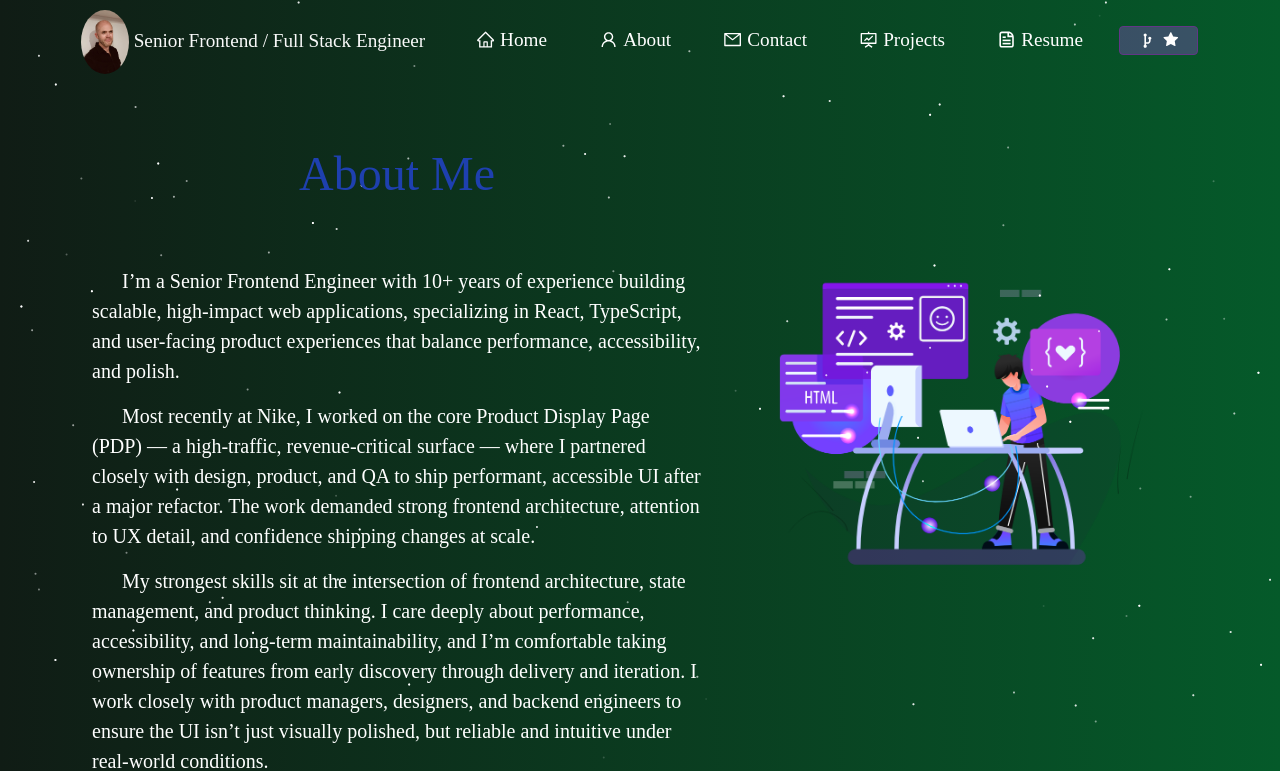
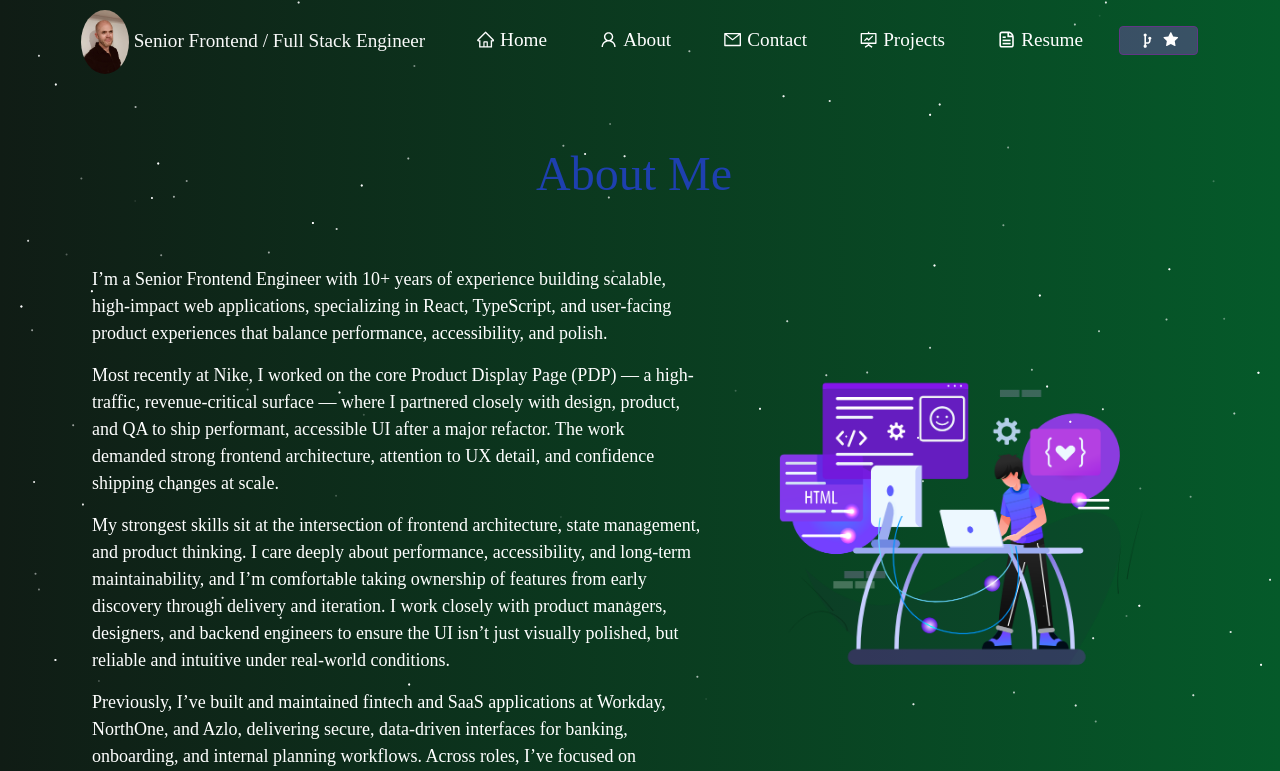
Before and after one commit to 79sphelps/steve-phelps, a React (Create React App) app: page /about in a window 1280 px wide. Shown: the top 771 px of the page. Built offline with nearby package versions, Linux system fonts and the light colour scheme.

Commit message:
Updating title positioning on About page

```diff
--- a/src/components/About/About.js
+++ b/src/components/About/About.js
@@ -15,17 +15,6 @@ const About = () => {
     <Container fluid className="about-section">
       <Particle />
       <Container>
-        {/* <Row style={{ justifyContent: "center", padding: "10px" }}> */}
-        <Row >
-          {/* <Col
-            md={7}
-            style={{
-              justifyContent: "center",
-              paddingTop: "30px",
-              paddingBottom: "50px",
-            }}
-          > */}
-          <Col style={{ textAlign: 'left' }}>
         <h1 style={{ fontSize: "2.1em", paddingBottom: "20px" }}>
           <BlurText
             text={ ABOUT_ME_HEADING }
@@ -35,6 +24,8 @@ const About = () => {
             className="text-5xl mb-8 text-blue-800 justify-center"
           />
         </h1>
+        <Row>
+          <Col style={{ textAlign: 'left' }}>
             <Aboutcard />
           </Col>
           <Col
--- a/src/style.css
+++ b/src/style.css
@@ -302,7 +302,8 @@ button:focus {
 }
 
 .heading-subtext {
-  font-size: 1.5em !important;
+  /* font-size: 1.5em !important; */
+  font-size: 1.2em !important;
   /* padding-left: 45px !important; */
   margin-bottom: 15px;
 }
@@ -412,7 +413,6 @@ button:focus {
   padding-bottom: 20px !important;
   /* padding-top: 70px !important; */
   padding-top: 20px !important;
-
   display: flex;
   flex-direction: row;
   justify-content: center;
@@ -431,8 +431,8 @@ button:focus {
   /* padding-top: 50px; */
   padding-top: 20px;
   font-size: 1.2em !important;
+  /* font-size: 20px; */  /* About Page */
   text-align: left;
-
   padding-left: 10px;
   padding-right: 10px;
 }
@@ -536,10 +536,23 @@ button:focus {
   position: relative !important;
   padding-top: 150px !important;
   padding-bottom: 30px !important;
-  /* background-image: var(--section-background-color) !important; */
+  padding-left: 0px !important;
+
   color: white !important;
-  font-size: 20px;
-  padding-left: 0px !important;
+  /* font-size: 20px; */
+  /* font-size: 1.2em !important; */
+  /* font-size: 2.2em !important; */
+
+  z-index: -1;
+  background-position: top center;
+  background-repeat: no-repeat;
+
+  /* padding-top: 30px !important; */
+
+  display: flex !important;
+  flex-direction: column !important;
+  justify-content: center !important;
+  align-items: center !important;
 }
 
 .about-me-paragraph {
@@ -548,8 +561,9 @@ button:focus {
   align-items: left; */
   text-align: left;
   margin-bottom: 15px;
-  text-indent: 30px;
-  font-size: 20px;
+  /* text-indent: 30px; */
+  /* font-size: 20px; */
+  font-size: 0.9em !important;
   padding-left: 0px !important;
 }
 
```
Lines whose indentation alone changed are shown as unchanged.
